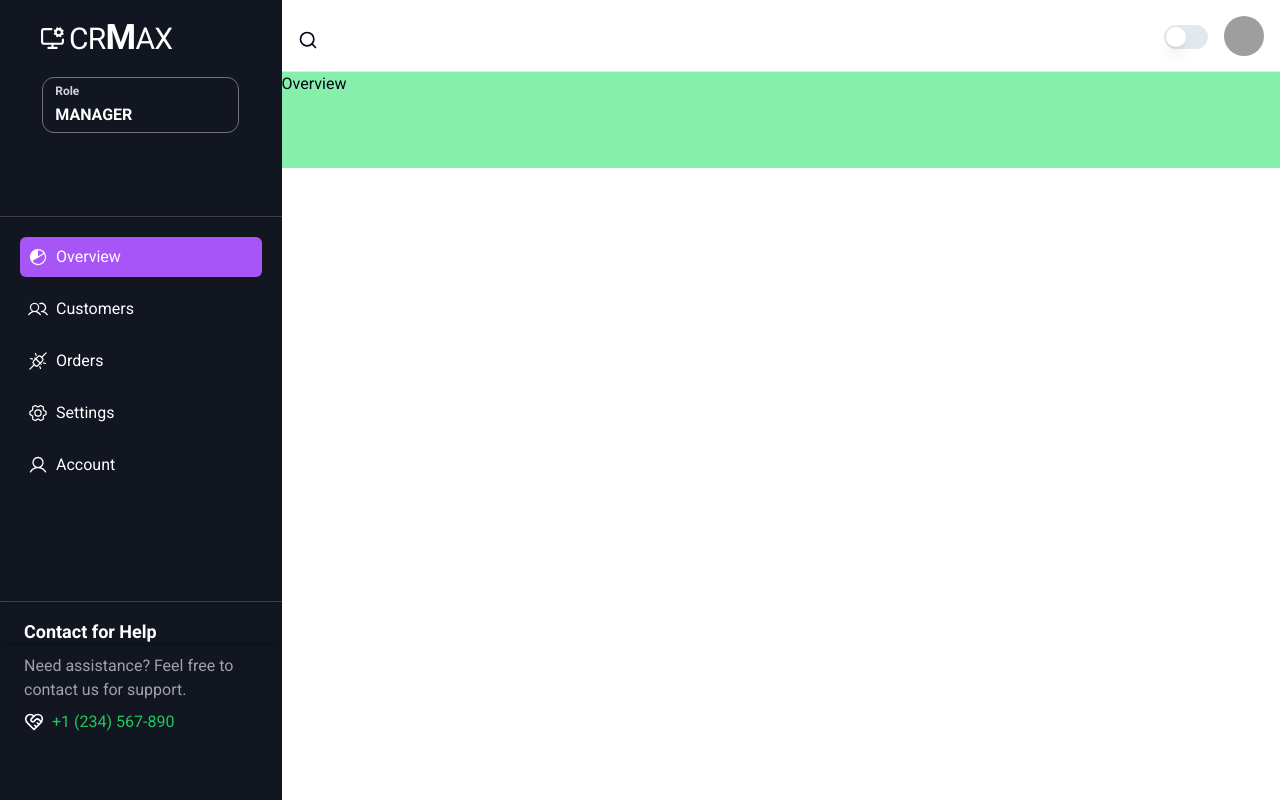
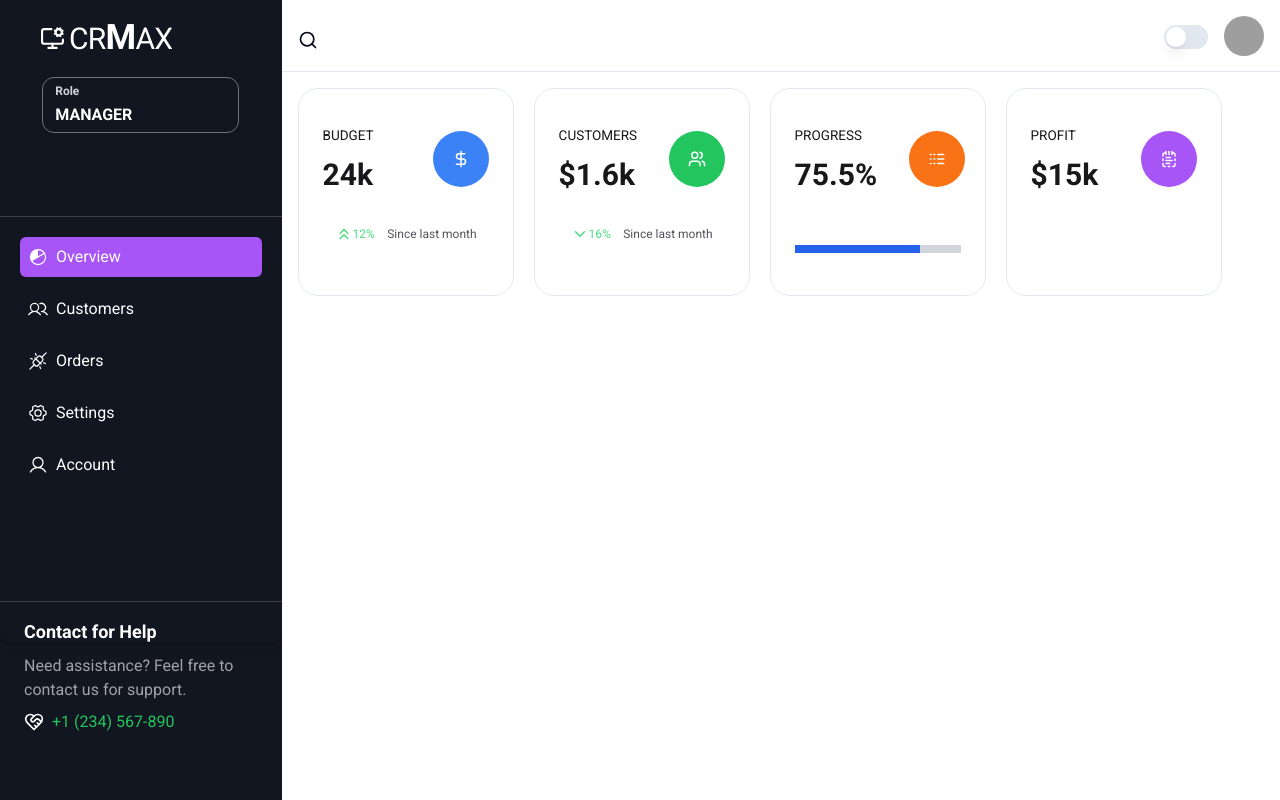
Before and after one commit to hamzamalik22/FullStack_CRM, a React (Vite) app in the folder frontend/: page /dashboard/overview in a window 1280 px wide. Built offline with nearby package versions, Linux system fonts and the light colour scheme; grey boxes are pictures that could not be loaded; a web font is replaced by a local one.

Commit message:
Add Card Component and populate it

```diff
--- /dev/null
+++ b/frontend/src/components/DashboardCard.jsx
@@ -0,0 +1,76 @@
+import {
+  ChevronsUp,
+  DollarSign,
+  ChevronDown,
+  Users,
+  Logs,
+  NotepadTextDashed,
+} from "lucide-react";
+import React from "react";
+
+const iconMapping = {
+  dollar: DollarSign,
+  users: Users,
+  menu: Logs,
+  mail: NotepadTextDashed,
+  down: ChevronDown,
+  up: ChevronsUp,
+};
+
+const DashboardCard = ({ data }) => {
+  const {
+    title,
+    large_amount,
+    large_icon,
+    small_icon,
+    small_amount,
+    description,
+    progress,
+    color,
+  } = data;
+
+  const LargeIcon = iconMapping[large_icon];
+  const SmallIcon = iconMapping[small_icon];
+
+  return (
+    <>
+      <div className="outer relative w-[216px] h-[208px] rounded-[20px] bg-transparent border border-gray dark:border-zinc-400 text-zinc-900 dark:text-zinc-300 py-5 px-6 overflow-hidden">
+        <div className="inner-top flex items-center justify-between gap-8">
+          <div className="">
+            <h3 className="text-[13.5px] mt-4">{title}</h3>
+            <h1 className="text-3xl font-semibold mt-3">{large_amount}</h1>
+          </div>
+          <div
+            className={`h-14 w-14 mt-4 ${color} rounded-full flex-shrink-0`}
+          >
+            <span className="w-full h-full flex justify-center items-center text-white dark:text-black">
+              {LargeIcon && <LargeIcon size="18px" />}
+            </span>
+          </div>
+        </div>
+
+        <div className="inner-bottom mt-3 px-3 py-5 gap-2 flex justify-between items-center w-full ">
+          <div className="flex items-center text-xs text-green-400">
+            <span>{SmallIcon && <SmallIcon size="18px" />}</span>
+            <span>{small_amount && `${small_amount}%`}</span>
+          </div>
+          <div>
+            <p className="text-xs text-zinc-600 dark:text-zinc-300 text-nowrap">
+              {description}
+            </p>
+          </div>
+        </div>
+        {progress && (
+          <div className="w-full bg-gray-300 h-2 dark:bg-gray-700">
+            <div
+              className="bg-blue-600 h-2"
+              style={{ width: large_amount }}
+            ></div>
+          </div>
+        )}
+      </div>
+    </>
+  );
+};
+
+export default DashboardCard;
--- a/frontend/src/components/Overview.jsx
+++ b/frontend/src/components/Overview.jsx
@@ -1,10 +1,57 @@
 import React from "react";
+import DashboardCard from "./DashboardCard";
 
 const Overview = () => {
+  let listData = [
+    {
+      title: "BUDGET",
+      large_amount: "24k",
+      large_icon: "dollar",
+      small_icon: "up",
+      small_amount: "12",
+      description: "Since last month",
+      progress: "",
+      color: "bg-blue-500",
+    },
+    {
+      title: "CUSTOMERS",
+      large_amount: "$1.6k",
+      large_icon: "users",
+      small_icon: "down",
+      small_amount: "16",
+      description: "Since last month",
+      progress: "",
+      color: "bg-green-500",
+    },
+    {
+      title: "PROGRESS",
+      large_amount: "75.5%",
+      large_icon: "menu",
+      small_icon: "",
+      small_amount: "",
+      description: "",
+      progress: "progress_bar",
+      color: "bg-orange-500",
+    },
+    {
+      title: "PROFIT",
+      large_amount: "$15k",
+      large_icon: "mail",
+      small_icon: "",
+      small_amount: "",
+      description: "",
+      progress: "",
+      color: "bg-purple-500",
+    },
+  ];
   return (
     <>
-      <div className="h-full bg-green-300">
-        Overview
+      <div className="h-full p-4">
+        <div className="flex gap-5 flex-shrink-0">
+          {listData.map((item, index) => (
+            <DashboardCard key={index} data={item} />
+          ))}
+        </div>
       </div>
     </>
   );
```
